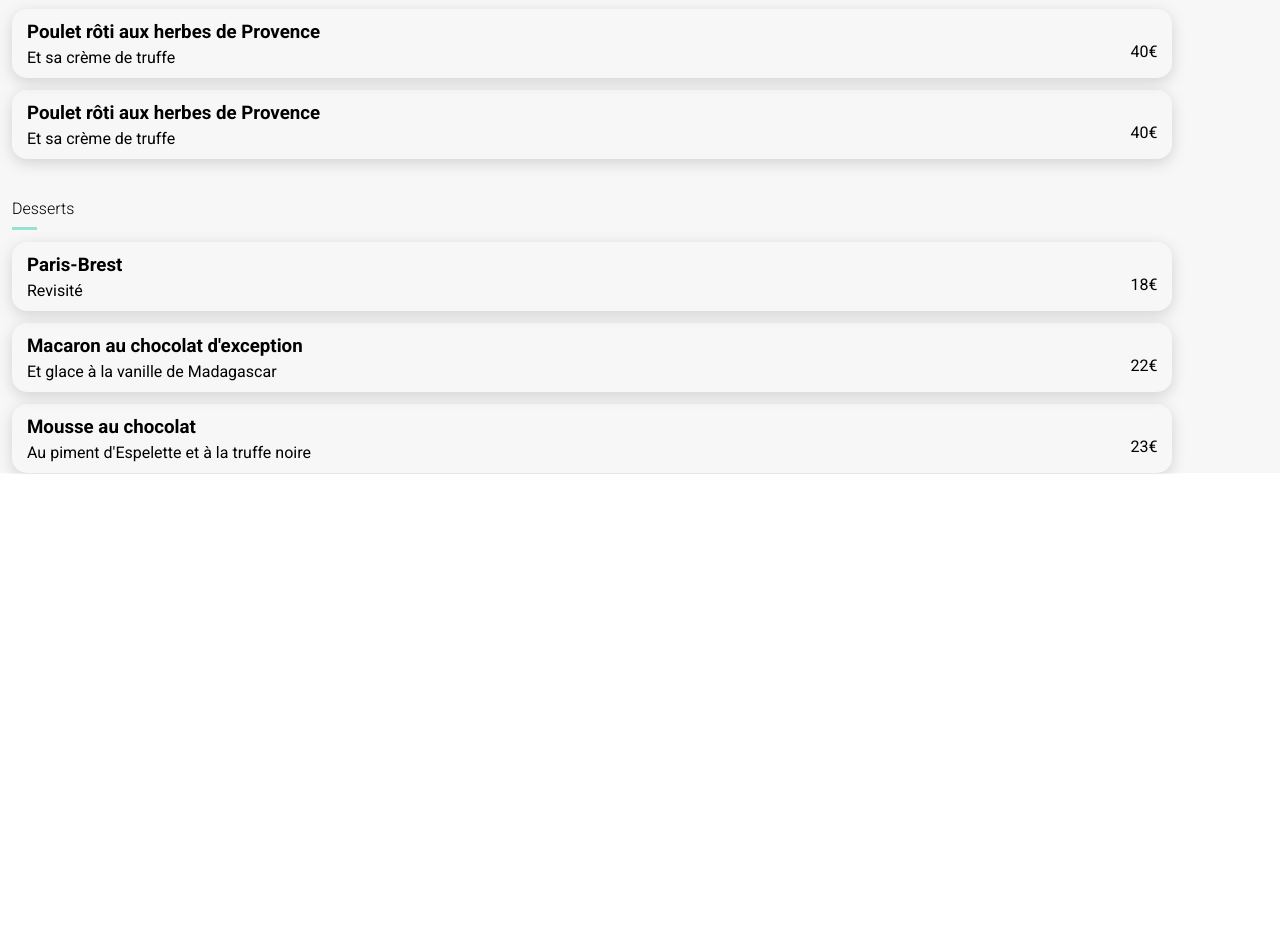
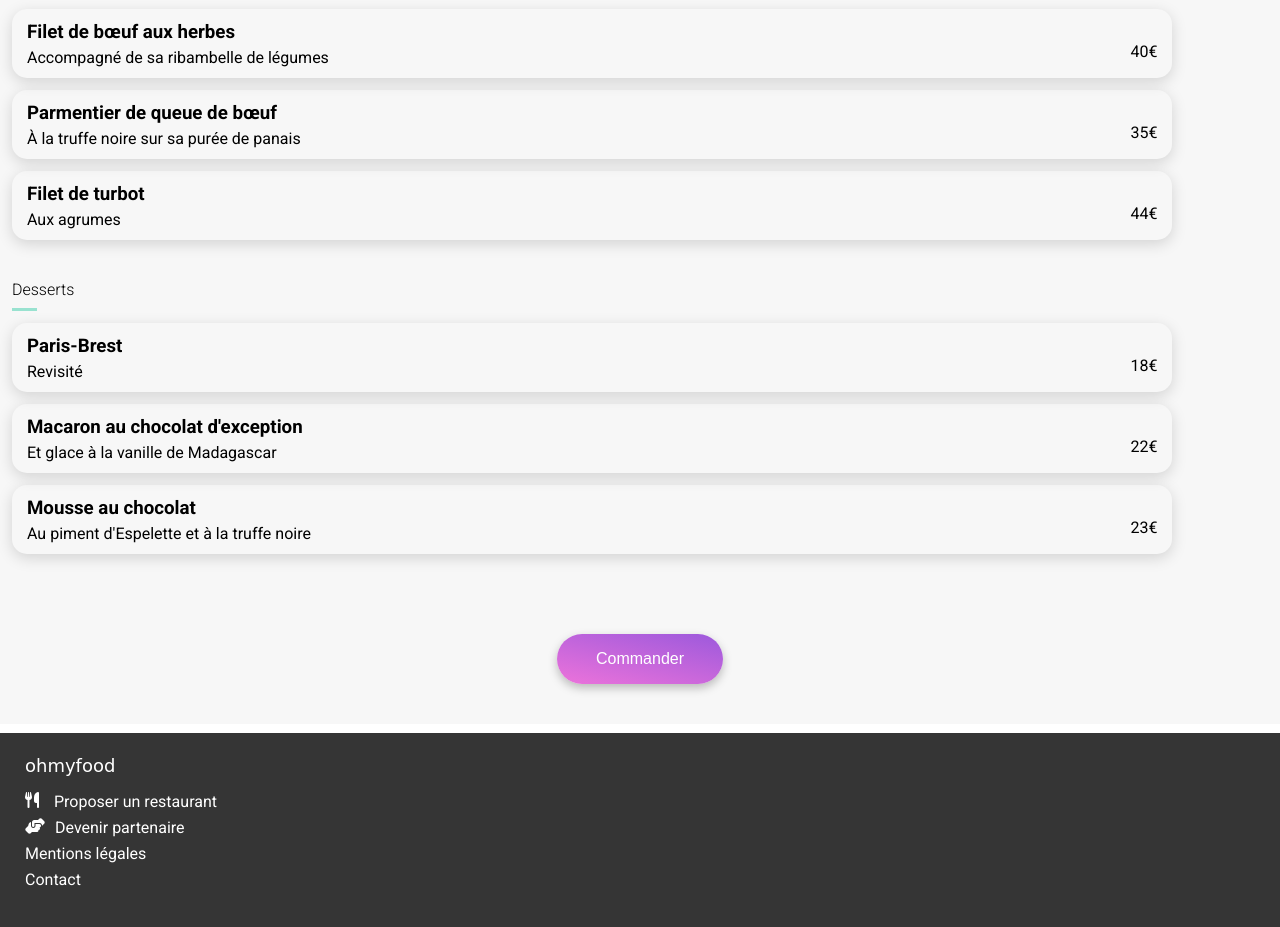
Before and after one commit to lululecactus/Projet_4, a plain HTML site: page restaurants/la-palette-du-gout.html in a window 1280 px wide. Shown: the part 752-1679 px from the top of the page. Before the commit the page ends 1226 px from the top, so only its background shows below. Drawn offline with Linux system fonts and the light colour scheme; a web font is replaced by a local one.

Commit message:
mise en place footer menu

```diff
--- a/restaurants/la-palette-du-gout.html
+++ b/restaurants/la-palette-du-gout.html
@@ -21,7 +21,6 @@
                 <i class="fa-solid fa-arrow-left fa-2xl header__arrow"></i>
             </a>
     </header>
-
     <main>
         <div class="restaurant__photo">
             <img src="../assets/images/restaurants/jay-wennington-N_Y88TWmGwA-unsplash.jpg" alt="photo la palette du goût">
@@ -31,7 +30,6 @@
                 <h1 class="restaurant__name">La palette du goût</h1>
                 <i class="fa-sharp fa-regular fa-heart like__heart"></i>
             </div>
-
             <section class="starters ">
                 <h2 class="starters__title menu__title">Entrées</h2>
                 <div class="starters__cards">
@@ -44,7 +42,6 @@
                             <p>25€</p>
                         </div>
                     </div>
-
                     <div class="menu__cards">
                         <div class="card__txt">
                             <h3 class="card__title">Foie gras de canard mi-cuit</h3>
@@ -54,7 +51,6 @@
                             <p>35€</p>
                         </div>
                     </div>
-
                     <div class="menu__cards">
                         <div class="card__txt">
                             <h3 class="card__title">Œuf au plat</h3>
@@ -66,32 +62,38 @@
                     </div>
                 </div>
             </section>
-
             <section class="main-dish">
                 <h2 class="main-dish__title menu__title">Plats</h2>
                 <div class="main-dish__cards">
                     <div class="menu__cards">
                         <div class="card-txt">
-                            <h3 class="card__title">Poulet rôti aux herbes de Provence </h3>
-                            <p>Et sa crème de truffe</p>
+                            <h3 class="card__title">Filet de bœuf aux herbes</h3>
+                            <p>Accompagné de sa ribambelle de légumes</p>
                         </div>
                         <div class="menu__prices">
                             <p>40€</p>
                         </div>
                     </div>
-
                     <div class="menu__cards">
                         <div class="card-txt">
-                            <h3 class="card__title">Poulet rôti aux herbes de Provence </h3>
-                            <p>Et sa crème de truffe</p>
+                            <h3 class="card__title">Parmentier de queue de bœuf</h3>
+                            <p>À la truffe noire sur sa purée de panais</p>
                         </div>
                         <div class="menu__prices">
-                            <p>40€</p>
+                            <p>35€</p>
+                        </div>
+                    </div>
+                    <div class="menu__cards">
+                        <div class="card-txt">
+                            <h3 class="card__title">Filet de turbot</h3>
+                            <p>Aux agrumes</p>
+                        </div>
+                        <div class="menu__prices">
+                            <p>44€</p>
                         </div>
                     </div>
                 </div>
             </section>
-
             <section class="desserts">
                 <h2 class="desserts__title menu__title">Desserts</h2>
                 <div class="desserts__cards">
@@ -113,7 +115,6 @@
                             <p>22€</p>
                         </div>
                     </div>
-
                     <div class="menu__cards">
                         <div class="card-txt">
                             <h3 class="card__title">Mousse au chocolat</h3>
@@ -123,16 +124,22 @@
                             <p>23€</p>
                         </div>
                     </div>
-
             </section>
-
-
-
-
+            <div class="button__order">
+                    <button class="button button__secondary">Commander</button>
+            </div>
         </section>
     </main>
-
-
-
+    <footer class="footer footer__menu">
+        <h3>ohmyfood</h3>
+        <div>
+            <ul>
+                <li><i class="fa-solid fa-utensils "></i>Proposer un restaurant</li>
+                <li  id="footer__icon"><i class="fa-solid fa-handshake-angle "></i>Devenir partenaire</li>
+                <li>Mentions légales</li>
+                <li>Contact</li>
+            </ul>
+        </div>
+    </footer>
 </body>
 </html>
--- a/sass/components/_buttons.scss
+++ b/sass/components/_buttons.scss
@@ -10,6 +10,13 @@
         width: 218px;
 
     }
+
+    &__secondary {
+        width: 166px;
+        margin-top: 40px;
+        margin-bottom: 40px;
+
+    }
     // effet sur le degrader au survol
     &:hover {
         background: linear-gradient(193.33deg, $primary-variation -11.44%, $secondary-variation 123.93%);
@@ -18,3 +25,8 @@
     }
 
 }
+
+
+.button__order {
+    @include flex-center;
+}
--- a/sass/layouts/_footer.scss
+++ b/sass/layouts/_footer.scss
@@ -2,6 +2,11 @@
     background-color: #353535;
     color: #fff;
     padding: 22px 25px;
+
+    &__menu {
+        position: relative;
+        top: 1135px;
+    }
 
     h3 {
         margin: 0;
--- a/sass/pages/_home.scss
+++ b/sass/pages/_home.scss
@@ -45,3 +45,12 @@
 
     }
 }
+
+.title a {
+    width: 218px;
+    border-radius: 25px
+}
+
+.button__explore {
+    @include flex-center;
+}
```
Also changed, not shown: index.html (+5 -3 lines), assets/css/main.css, 1 other file.
